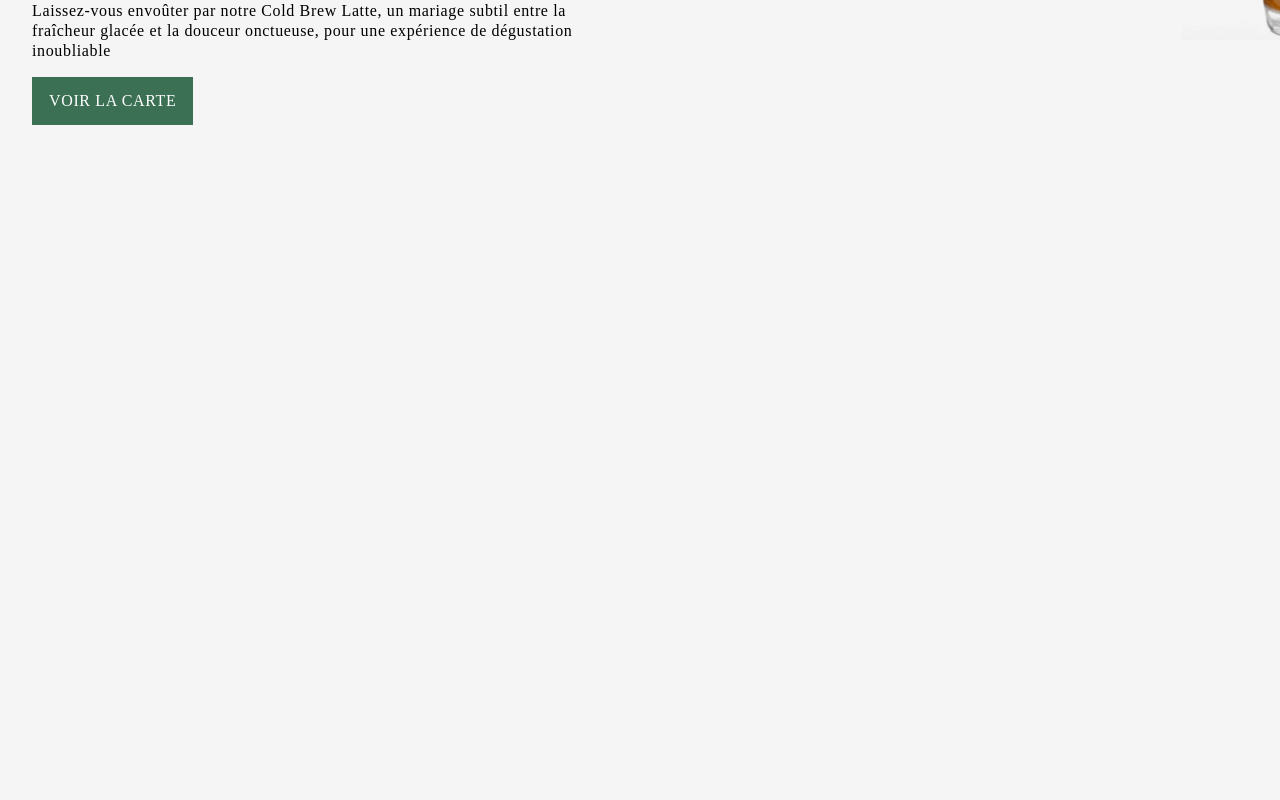
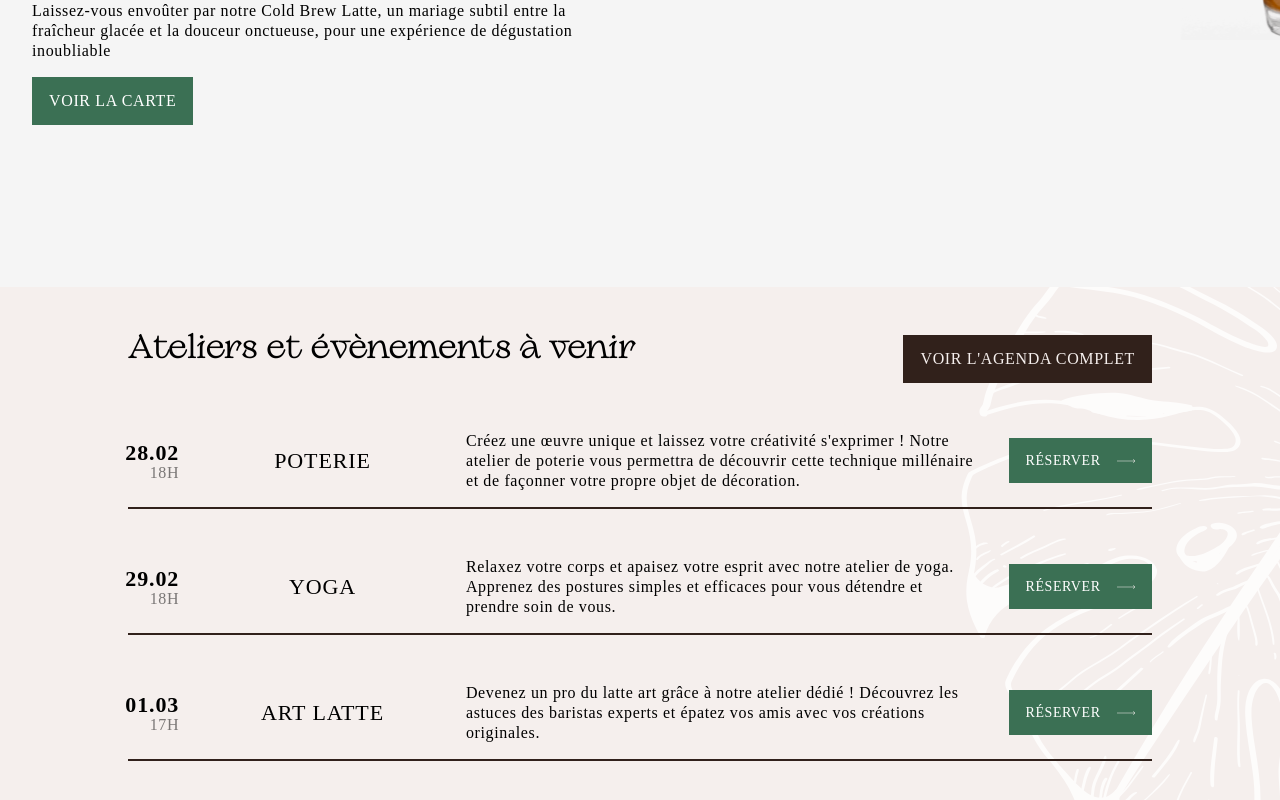
Before and after one commit to NathanTurpin/botanique-blend, a Vue app: page / in a window 1280 px wide. Shown: the part 2193-2993 px from the top of the page. Before the commit the page ends 2400 px from the top, so only its background shows below. Built offline with nearby package versions, Linux system fonts and the light colour scheme; a web font is replaced by a local one.

Commit message:
third section ok

```diff
--- a/src/App.vue
+++ b/src/App.vue
@@ -1,23 +1,18 @@
 <script setup>
+import Header from './components/Header.vue'
 import FirstSection from './components/FirstSection.vue'
 import SecondSection from './components/SecondSection.vue'
-import Header from './components/Header.vue'
+import ThirdSection from './components/ThirdSection.vue'
 </script>
 
 <template>
   <Header />
   <main>
     <FirstSection />
+
     <SecondSection />
-    <!-- Lorem, ipsum dolor sit amet consectetur adipisicing elit. Aspernatur asperiores delectus illum
-    ratione, rerum doloribus distinctio eaque, ipsam dicta deleniti ducimus vel quo. Qui saepe
-    ratione ad, itaque provident dolorum veniam beatae corporis quidem soluta recusandae sit
-    cupiditate sapiente sequi placeat porro, earum cum! Sit sint sapiente cum debitis itaque
-    obcaecati minima nobis necessitatibus nulla laboriosam corrupti officia dolor, vel assumenda?
-    Magni porro animi numquam eveniet adipisci iure facere. In similique sint voluptatibus voluptate
-    sed soluta officiis vel nostrum consequatur eos doloremque incidunt tempora distinctio aperiam
-    est ipsa commodi id asperiores, dolore, labore veniam ducimus totam? Voluptate numquam expedita
-    distinctio. -->
+
+    <ThirdSection />
   </main>
   <footer></footer>
 </template>
--- a/src/assets/base.scss
+++ b/src/assets/base.scss
@@ -126,6 +126,7 @@ p {
     &__coffee {
       background-color: var(--color-coffee);
       border: 1px solid var(--color-coffee);
+      color: var(--color-cream);
 
       &--outlined {
         background-color: transparent;
--- /dev/null
+++ b/src/components/ThirdSection.vue
@@ -0,0 +1,136 @@
+  <script setup>
+import ArrowRight from '@/assets/img/second-section/arrow-right.svg'
+import { ref } from 'vue'
+
+const tabs = ref([
+  {
+    id: 0,
+    date: '28.02',
+    hour: '18',
+    title: 'poterie',
+    desc: "Créez une œuvre unique et laissez votre créativité s'exprimer ! Notre atelier de poterie vous permettra de découvrir cette technique millénaire et de façonner votre propre objet de décoration."
+  },
+  {
+    id: 1,
+    date: '29.02',
+    hour: '18',
+    title: 'yoga',
+    desc: 'Relaxez votre corps et apaisez votre esprit avec notre atelier de yoga. Apprenez des postures simples et efficaces pour vous détendre et prendre soin de vous.'
+  },
+  {
+    id: 2,
+    date: '01.03',
+    hour: '17',
+    title: 'art latte',
+    desc: 'Devenez un pro du latte art grâce à notre atelier dédié ! Découvrez les astuces des baristas experts et épatez vos amis avec vos créations originales.'
+  }
+])
+</script>
+<template>
+  <section class="third-section">
+    <div class="content">
+      <div class="content__top">
+        <h2>Ateliers et évènements à venir</h2>
+        <button class="buttons buttons__coffee label label--small">Voir l'agenda complet</button>
+      </div>
+      <div class="content__bot" v-for="tab in tabs" :key="tab.id">
+        <div class="content__bot-tab">
+          <div class="content__time">
+            <h3>{{ tab.date }}</h3>
+            <h4>{{ tab.hour }}H</h4>
+          </div>
+          <h3 class="content__title">{{ tab.title }}</h3>
+          <p class="body body--large content__desc">{{ tab.desc }}</p>
+          <button class="content__btn buttons buttons__emeraude label label--xsmall">
+            réserver
+            <svg viewBox="0 0 36 8" fill="none" xmlns="http://www.w3.org/2000/svg">
+              <path
+                d="M35.3536 4.35355C35.5488 4.15829 35.5488 3.84171 35.3536 3.64645L32.1716 0.464466C31.9763 0.269204 31.6597 0.269204 31.4645 0.464466C31.2692 0.659728 31.2692 0.976311 31.4645 1.17157L34.2929 4L31.4645 6.82843C31.2692 7.02369 31.2692 7.34027 31.4645 7.53553C31.6597 7.7308 31.9763 7.7308 32.1716 7.53553L35.3536 4.35355ZM0 4.5H35V3.5H0V4.5Z"
+                fill="#F5EFED"
+              />
+            </svg>
+          </button>
+        </div>
+        <hr class="content__hr" />
+      </div>
+    </div>
+  </section>
+</template>
+
+
+<style lang="scss" scoped>
+.third-section {
+  height: 100vh;
+  display: flex;
+  justify-content: center;
+  align-items: center;
+  .content {
+    height: 80%;
+    width: 100%;
+    background-image: url('@/assets/img/third-section/fond.svg');
+    background-position: center;
+    background-repeat: no-repeat;
+    background-size: cover;
+
+    &__top {
+      display: flex;
+      justify-content: space-between;
+      width: 80%;
+      margin: 3rem auto;
+    }
+
+    &__bot {
+      width: 80%;
+      margin: 3rem auto;
+      display: flex;
+      flex-direction: column;
+      justify-content: space-between;
+      align-items: center;
+      gap: 1rem;
+    }
+    &__bot-tab {
+      display: flex;
+      flex-direction: row;
+      justify-content: space-between;
+      align-items: center;
+    }
+    &__time {
+      width: 5%;
+      display: flex;
+      flex-direction: column;
+      align-items: flex-end;
+      justify-content: center;
+      h3 {
+        font-family: 'Source Sans Pro';
+        line-height: 40px;
+        font-weight: 700;
+        margin-bottom: -1rem;
+      }
+      h4 {
+        opacity: 0.5;
+        font-size: 1rem;
+      }
+    }
+    &__title {
+      width: 22%;
+      display: flex;
+      justify-content: center;
+    }
+    &__desc {
+      width: 50%;
+      text-align: left;
+    }
+    &__btn {
+      width: 14%;
+      display: flex;
+      justify-content: center;
+      align-items: center;
+      gap: 1rem;
+    }
+    &__hr {
+      width: 100%;
+      border: 1px solid var(--color-coffee);
+    }
+  }
+}
+</style>
```
Also changed, not shown: src/assets/img/third-section/fond.svg (added).
